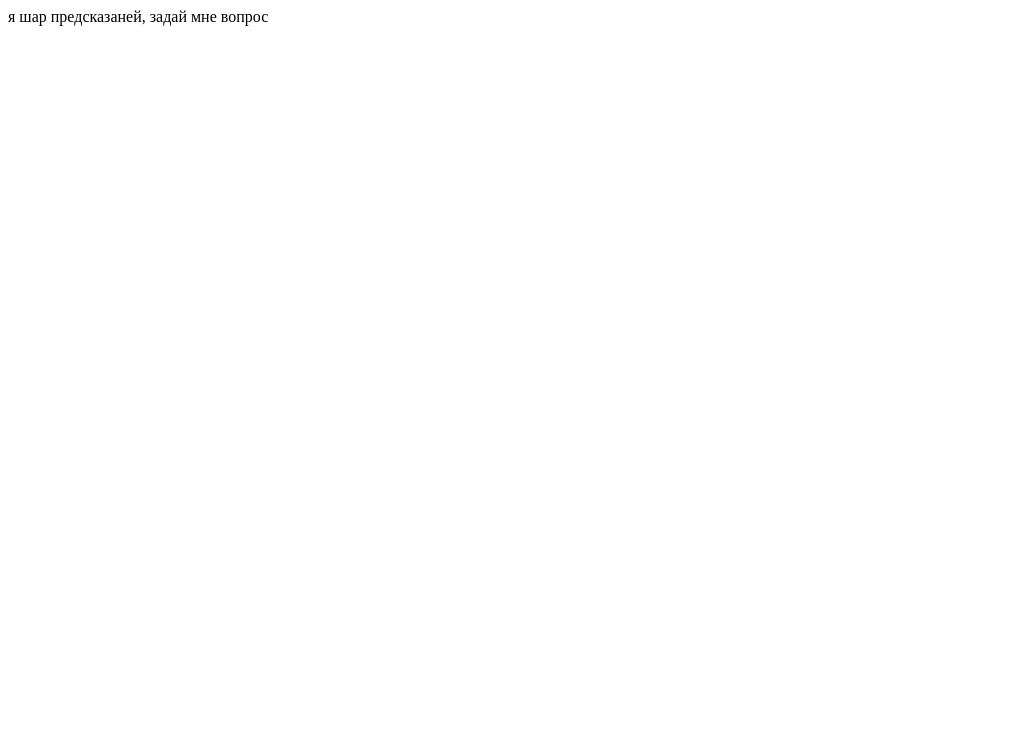
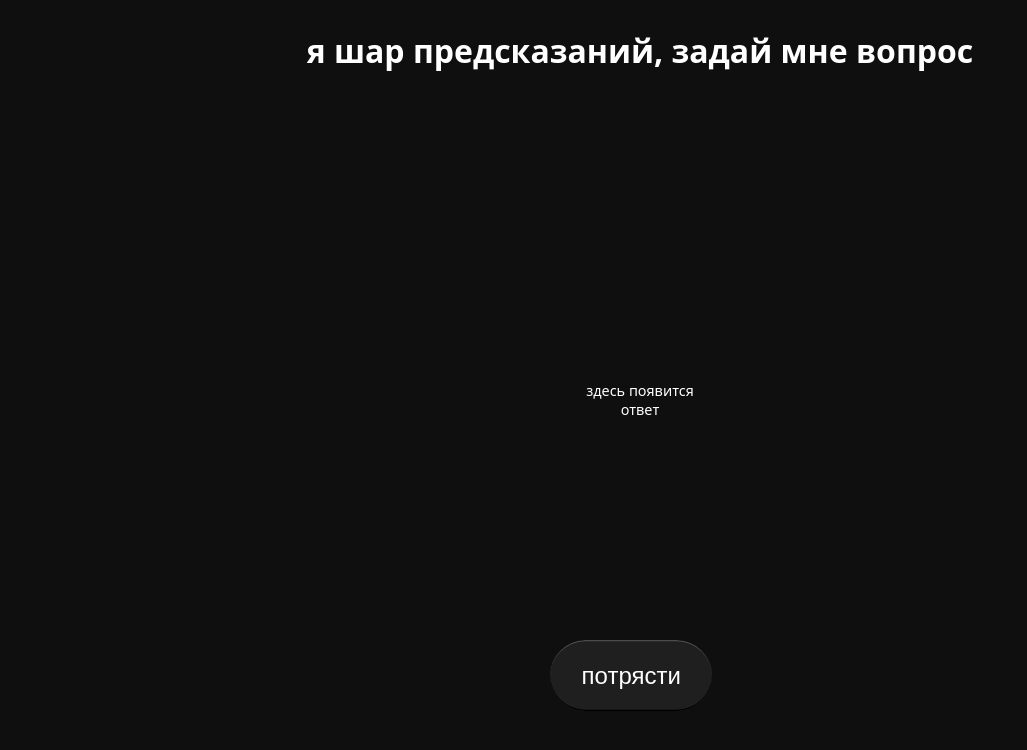
Before and after one commit to fryt234/shar, a plain HTML site: page index.html in a window 1280 px wide. Shown: the whole page, without its empty margins (0-1027 px from the left). Drawn offline with Linux system fonts and the light colour scheme.

Commit message:
Add files via upload

```diff
--- a/index.html
+++ b/index.html
@@ -1,13 +1,27 @@
 <!DOCTYPE html>
 <html lang="en">
+<!-- <h1 class = "h1" style = "text-align:center">я шар предсказаний, задай мне вопрос</h1> -->
+
 <head>
-    <meta charset="UTF-8">
-    <meta http-equiv="X-UA-Compatible" content="IE=edge">
-    <meta name="viewport" content="width=device-width, initial-scale=1.0">
-    <title>арутюнов шар</title>
+    <head>
+        <title>арутюнов шар</title>
+        <h1 class = "h1" style = "text-align:center">я шар предсказаний, задай мне вопрос</h1>
+        <!-- <div class= "text"> <div>я шар предсказаний, задай мне вопрос</div></div> -->
+        <script src="shar.js" defer></script>
+        <link rel="stylesheet" href="style.css">
+        </div>
+        <meta charset="utf-8">
+        <meta charset="UTF-8">
+        <meta http-equiv="X-UA-Compatible" content="IE=edge">
+        <meta name="viewport" content="width=device-width, initial-scale=1.0">
+        <!-- <div class="fig"> <div id="out">здесь появится<br>ответ</div></div>
+        <div><button class = "out" onclick="out()">потрясти</button></div> -->
+    </head>
+
+<body>
+    <div class="fig"> <div id="out">здесь появится<br>ответ</div></div>
+    <div><button class = "out" onclick="out()">потрясти</button></div>
+</body>
 </head>
-<body>
-я шар предсказаней, задай мне вопрос
-</body>
-<script src="shar.js"></script>
+
 </html>
--- a/shar.js
+++ b/shar.js
@@ -1,7 +1,11 @@
 alert("задай мне свой вопрос и я тебе отвечу p.s если ты сдохнешь я не виноват")
-function shar(){
-    let arr = ["да","нет","не знаю", "не смоневайтесь", "нет нет и еще раз нет", "звезды считают да","хлопни три раза и тогда да","ни за что на свете", "нормально базарь","не в этой жизни","взгляни под подушку","лучше не надо","скоро узнаем","а вы как думаете?","подобные вопросы в приличном обществе не задают","ответ вам уже известен","спросите завтра","лучше тебе этого тебе не знать","если будешь себя хорошо вести то все получиться","eroro404, пошел отсюда вон"]
+function out(){
+    var p;
+    p = document.getElementById('out');
+    let arr = ["да","нет","не знаю", "не\nсмоневайтесь", "нет нет и\n еще раз нет", "звезды\nсчитают да","Насколько\nя вижу\nда","ни за что\nна свете", "нормально\nбазарь","не в этой\nжизни","взгляни\nпод\nподушку","лучше не\nнадо","скоро узнаем","а вы как\nдумаете?","подобные вопросы в\nприличном\nобществе\nне задают","ответ вам\nуже\nизвестен","спросите\nзавтра","лучше тебе\nэтого\nтебе\nне знать","если будешь себя\nхорошо вести\nто все\nполучиться","eroro404,\nпошел отсюда\nвон"]
     let rand = parseInt(Math.random()*20)
-    alert(arr[rand])
+    // a = parseInt(prompt())
+    p.innerText = arr[rand]
+    //console.log(arr[rand])
+    //alert(arr[rand])
 }
-shar()
--- /dev/null
+++ b/style.css
@@ -0,0 +1,85 @@
+*,
+*:after,
+*:before {
+	box-sizing: border-box;
+}
+:root {
+	--transition: 0.25s;
+	--spark: 1.8s;
+}
+
+body {
+	--active: 0;
+	background: hsl(
+		260
+		calc(var(--active) * 97%)
+		6%
+	);
+	display: grid;
+	font-family: system-ui, sans-serif;
+
+}
+
+.h1{
+	color:white;
+}
+
+.fig {
+	/* background-image: url(https://imageup.ru/img224/4318905/img.jpg); */
+	font-size: 0.9rem;
+	background-repeat: no-repeat;
+	text-align: center;
+	display: flex;
+	justify-content: center;
+    align-items: center;
+	width: 400px;
+	height: 400px;
+	position: absolute;
+	left: 50%;
+	top: 50%;
+	color: white;
+	transform: translate(-50%, -50%);
+}
+
+.text {
+	color: white;
+	padding-bottom: 30%;
+
+}
+button {
+	position: absolute;
+	display: flex;
+    align-items: center;
+	left: 43%;
+	top: 80%;
+	justify-content: center !important;
+
+	color: white;
+	--bg:
+		radial-gradient(
+			40% 50% at center 100%,
+			hsl(270 calc(var(--active) * 97%) 72% / var(--active)),
+			transparent
+		),
+		radial-gradient(
+			80% 100% at center 120%,
+			hsl(260 calc(var(--active) * 97%) 70% / var(--active)),
+			transparent
+		),
+		hsl(260 calc(var(--active) * 97%) calc((var(--active) * 44%) + 12%));
+	background: var(--bg);
+	font-size: 1.5rem;
+	border: 0;
+	padding: 0.9em 1.3em;
+	white-space: nowrap;
+	border-radius: 100px;
+	box-shadow:
+		0 0 calc(var(--active) * 6em) calc(var(--active) * 3em) hsl(260 97% 61% / 0.75),
+		0 0.05em 0 0 hsl(260 calc(var(--active) * 97%) calc((var(--active) * 50%) + 30%)) inset,
+		0 -0.05em 0 0 hsl(260 calc(var(--active) * 97%) calc(var(--active) * 60%)) inset;
+	transition: box-shadow var(--transition), scale var(--transition), background var(--transition);
+}
+button:is(:hover, :focus-visible) {
+	--active: 1;
+	--play-state: running;
+}
```
Also changed, not shown: script.js (added, +15 -0 lines), img.jpg (added), img.png (added).
